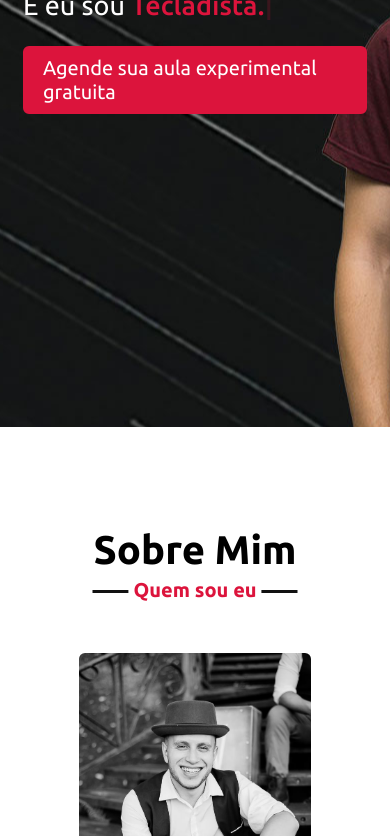
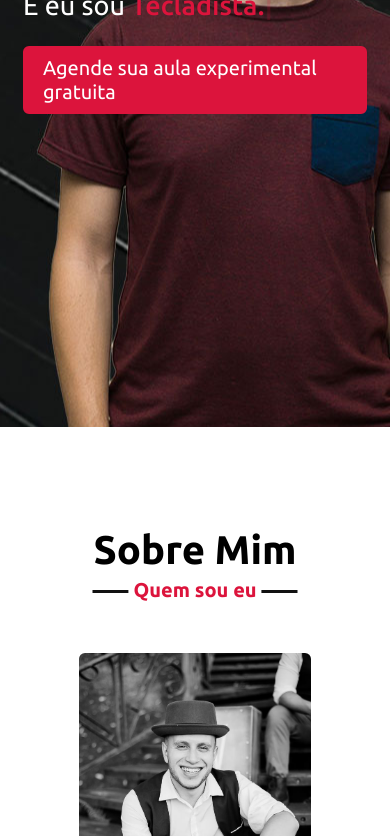
Before and after one commit to Nikolasyuri/Portifolio-site, a plain HTML site: page index.html in a window 390 px wide. Shown: the part 417-1253 px from the top of the page. Drawn offline with nearby package versions, Linux system fonts and the light colour scheme.

Commit message:
favicon + background responsivo

```diff
--- a/index.html
+++ b/index.html
@@ -5,6 +5,7 @@
     <meta http-equiv="X-UA-Compatible" content="IE=edge">
     <meta name="viewport" content="width=device-width, initial-scale=1.0">
     <title>Portifólio Nikolas Yuri</title>
+    <link rel="shortcut icon" href="./assets/images/favico.ico" type="image/x-icon">
     <link rel="stylesheet" href="./style.css">
     <link rel="stylesheet" href="https://cdnjs.cloudflare.com/ajax/libs/font-awesome/4.7.0/css/font-awesome.min.css">
     <script src="https://kit.fontawesome.com/b7cea6e750.js" crossorigin="anonymous"></script>
--- a/style.css
+++ b/style.css
@@ -484,6 +484,9 @@ footer span a:hover{
     .max-width {
         padding: 0 50px;
     }
+    .home{
+        background-position-x: -550px;
+    }
 }
 
 @media (max-width: 947px){
@@ -551,6 +554,11 @@ footer span a:hover{
     }
 
 }
+@media (max-width: 847px){
+    .home{
+        background-position-x: -680px;
+    }
+}
 
 @media (max-width: 690px){
     .max-width {
@@ -569,6 +577,14 @@ footer span a:hover{
     .services .servcontent .card{
         width: 100%;
     }
+    .home{
+        background-position-x: -800px;
+    }
+}
+@media (max-width: 597px){
+    .home{
+        background-position-x: -875px;
+    }
 }
 
 @media (max-width: 500px){
@@ -581,4 +597,12 @@ footer span a:hover{
     .socialmedia .socialmediacontent .card{
         width: 100%;
     }
+    .home{
+        background-position-x: -1000px;
+    }
 }
+@media(max-width: 397px){
+    .home{
+        background-position-x: -1050px;
+    }
+}
```
Also changed, not shown: assets/images/favico.ico (added).
